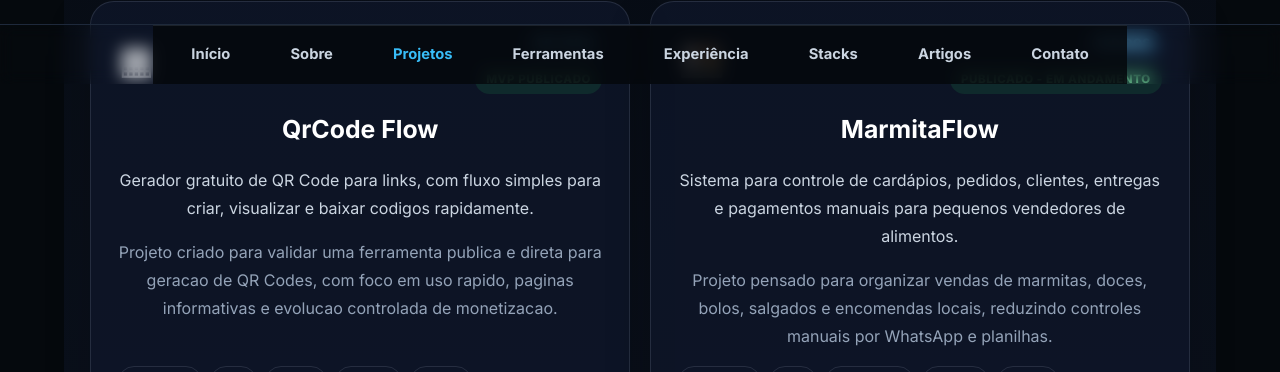
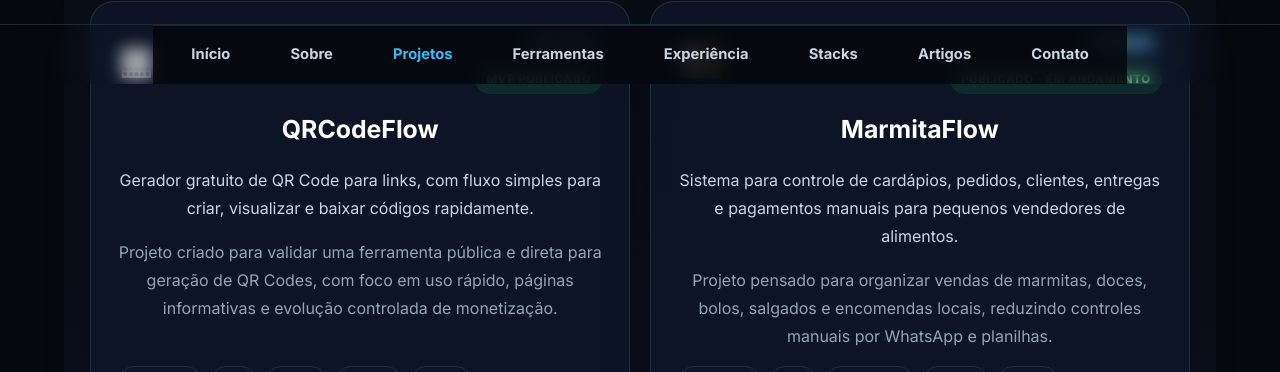
Before and after one commit to dmarostega/rockcode-front-end-vuejs, a Vue app: page /apps in a window 1280 px wide. Shown: the part 716-1088 px from the top of the page. Built offline with nearby package versions, Linux system fonts and the light colour scheme.

Commit message:
Padroniza nome do QRCodeFlow no hub

```diff
--- a/src/views/AppsView.vue
+++ b/src/views/AppsView.vue
@@ -6,11 +6,11 @@
 const projects = [
   {
     id: 14,
-    name: 'QrCode Flow',
+    name: 'QRCodeFlow',
     description:
-      'Gerador gratuito de QR Code para links, com fluxo simples para criar, visualizar e baixar codigos rapidamente.',
+      'Gerador gratuito de QR Code para links, com fluxo simples para criar, visualizar e baixar códigos rapidamente.',
     details:
-      'Projeto criado para validar uma ferramenta publica e direta para geracao de QR Codes, com foco em uso rapido, paginas informativas e evolucao controlada de monetizacao.',
+      'Projeto criado para validar uma ferramenta pública e direta para geração de QR Codes, com foco em uso rápido, páginas informativas e evolução controlada de monetização.',
     route: '/apps/qrcodeflow',
     url: 'https://qrcodeflow.rockcodelabs.com.br',
     icon: '▦',
```
Also changed, not shown: 1 other file (tests, documents, lock files or other folders).
